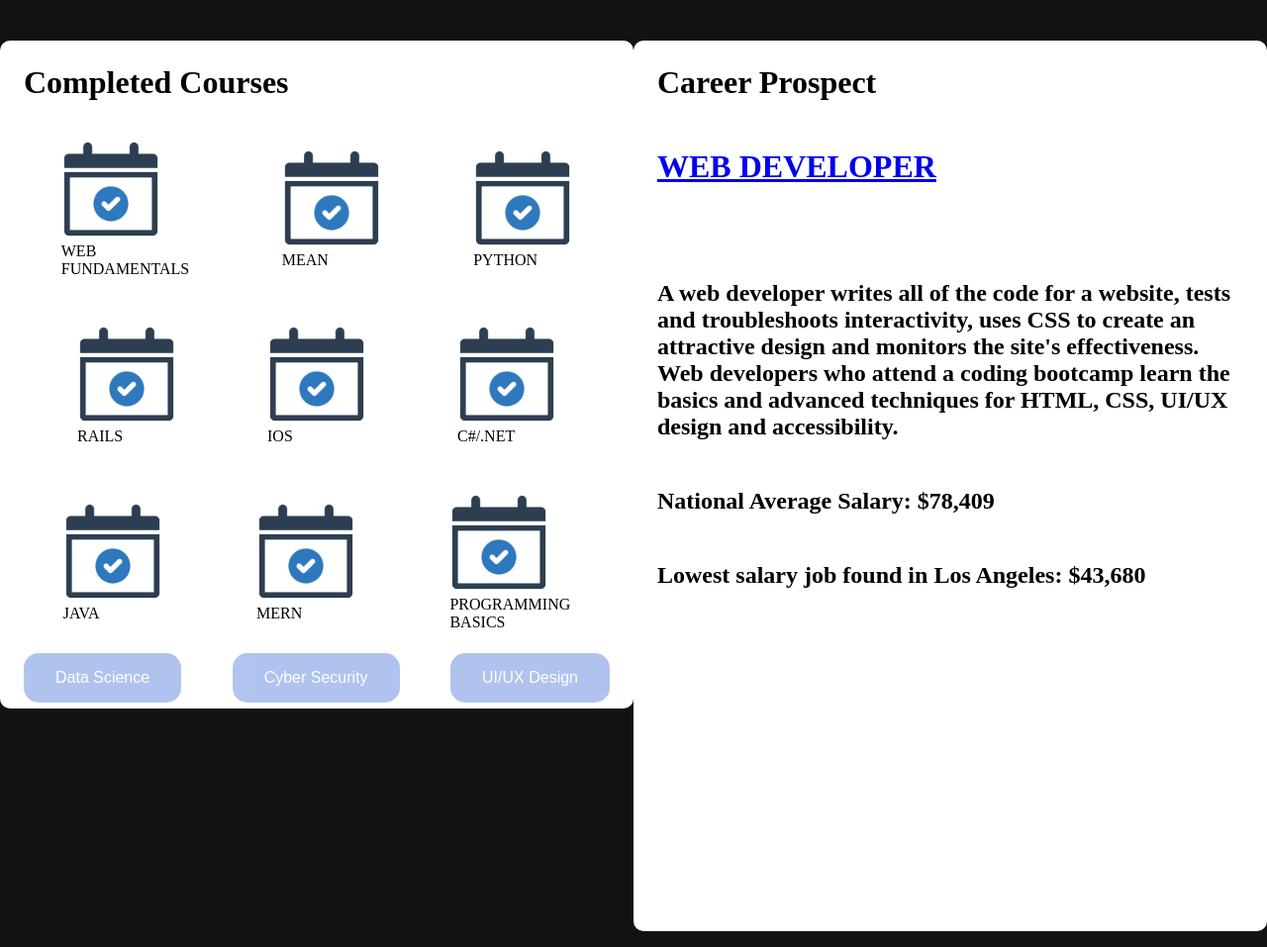
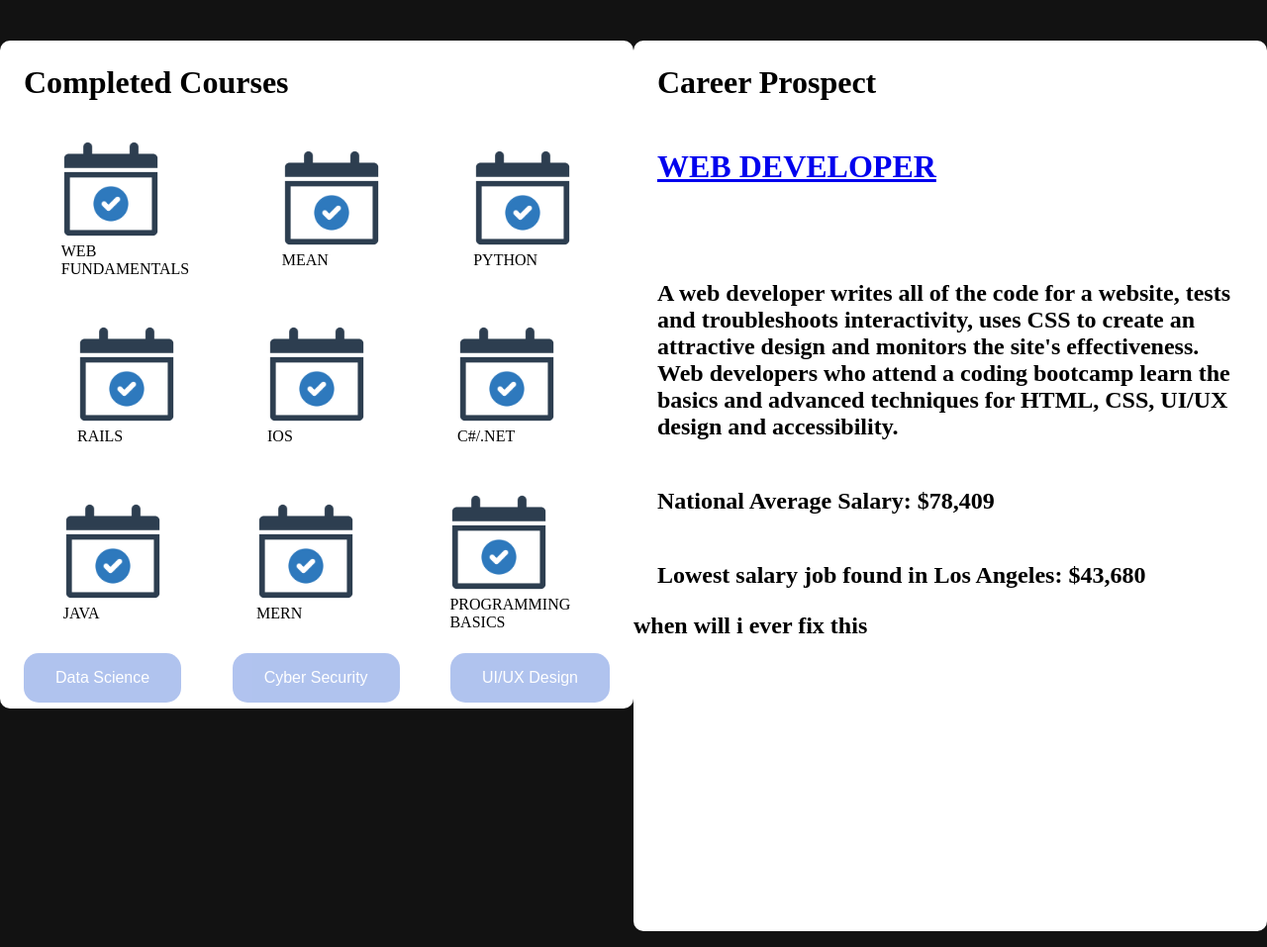
Before and after one commit to AARAMIREZAA/Python, a Flask app: template Coding_dojo_alumni_flask/flask_app/templates/index.html in a window 1280 px wide. Shown: the part 273-1230 px from the top of the page at 99% size. Run offline with Flask 2, Linux system fonts and the light colour scheme; the template is opened without the code that fills it, so the values that code supplies are empty.

Commit message:
not fixed

```diff
--- a/Coding_dojo_alumni_flask/flask_app/templates/index.html
+++ b/Coding_dojo_alumni_flask/flask_app/templates/index.html
@@ -74,6 +74,7 @@
                     UI/UX design and accessibility.</h2>
                 <h2 class="text2">National Average Salary: $78,409 </h2>
                 <h2 class="text2">Lowest salary job found in Los Angeles: $43,680 </h2>
+                <h2> when will i ever fix this</h2>
 
             </div>
         </div>
```
